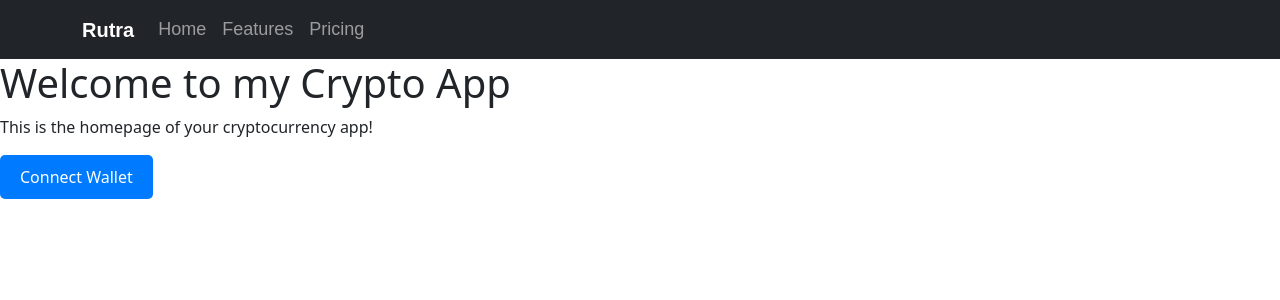
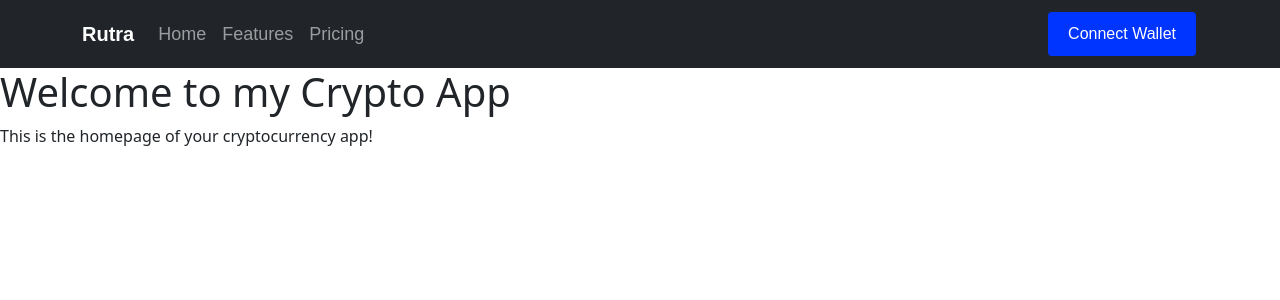
Before and after one commit to arthurdsfr/front_rutraERC20, a React (Create React App) app: page / in a window 1280 px wide. Shown: the top 300 px of the page. Built offline with nearby package versions, Linux system fonts and the light colour scheme.

Commit message:
button on Header.js

```diff
--- a/src/components/Header.js
+++ b/src/components/Header.js
@@ -2,6 +2,8 @@ import Container from 'react-bootstrap/Container';
 import Nav from 'react-bootstrap/Nav';
 import Navbar from 'react-bootstrap/Navbar';
 import '../css/Header.css';
+import WalletConnect from './WalletConnect';
+
 function Header() {
     return (
         <Navbar bg="dark" data-bs-theme="dark">
@@ -12,6 +14,7 @@ function Header() {
                     <Nav.Link href="#features">Features</Nav.Link>
                     <Nav.Link href="#pricing">Pricing</Nav.Link>
                 </Nav>
+                < WalletConnect/>
             </Container>
         </Navbar>
     );
--- a/src/components/HomePage.js
+++ b/src/components/HomePage.js
@@ -8,7 +8,6 @@ function HomePage() {
             <Header />
             <h1>Welcome to my Crypto App</h1>
             <p>This is the homepage of your cryptocurrency app!</p>
-            <WalletConnect />
         </div>
     );
 }
--- a/src/components/WalletConnect.js
+++ b/src/components/WalletConnect.js
@@ -10,7 +10,7 @@ const WalletConnect = () => {
             {/* Affichage de l'adresse du portefeuille ou du bouton de connexion */}
             {isConnected ? (
                 <div>
-                    <p>Wallet connected: {walletAddress}</p>
+                    <p className="wallet-address">Wallet connected: {walletAddress}</p>
                     {/* Disconnect Button */}
                     <button onClick={disconnectedWallet} className="disconnect-button">Disconnect Wallet</button>
                 </div>
--- a/src/css/WalletConnect.css
+++ b/src/css/WalletConnect.css
@@ -1,17 +1,37 @@
-.wallet-container {
-    text-align: center;
-    margin: 20px;
+/* Exemples de styles pour WalletConnect */
+
+/* Style pour l'adresse du portefeuille */
+.wallet-address {
+    color: white; /* Change la couleur du texte */
+    font-style: italic; /* Met le texte en italique */
 }
 
-.connect-button, .disconnect-button {
-    padding: 10px 20px;
-    background-color: #007bff;
-    color: white;
-    border: none;
-    border-radius: 5px;
-    cursor: pointer;
+/* Style pour le bouton de connexion */
+.connect-button {
+    background-color: #0034ff; /* Couleur de fond verte */
+    color: white; /* Couleur du texte */
+    border: none; /* Pas de bordure */
+    padding: 10px 20px; /* Espacement interne */
+    text-align: center; /* Centre le texte */
+    text-decoration: none; /* Pas de soulignement */
+    display: inline-block; /* Permet le dimensionnement */
+    font-size: 16px; /* Taille de la police */
+    margin: 4px 2px; /* Marge */
+    cursor: pointer; /* Curseur pointer */
+    border-radius: 4px; /* Coins arrondis */
 }
 
-.connect-button:hover, .disconnect-button:hover {
-    background-color: #0056b3;
+/* Style pour le bouton de déconnexion */
+.disconnect-button {
+    background-color: #f44336; /* Couleur de fond rouge */
+    color: white; /* Couleur du texte */
+    border: none; /* Pas de bordure */
+    padding: 10px 20px; /* Espacement interne */
+    text-align: center; /* Centre le texte */
+    text-decoration: none; /* Pas de soulignement */
+    display: inline-block; /* Permet le dimensionnement */
+    font-size: 16px; /* Taille de la police */
+    margin: 4px 2px; /* Marge */
+    cursor: pointer; /* Curseur pointer */
+    border-radius: 4px; /* Coins arrondis */
 }
```
